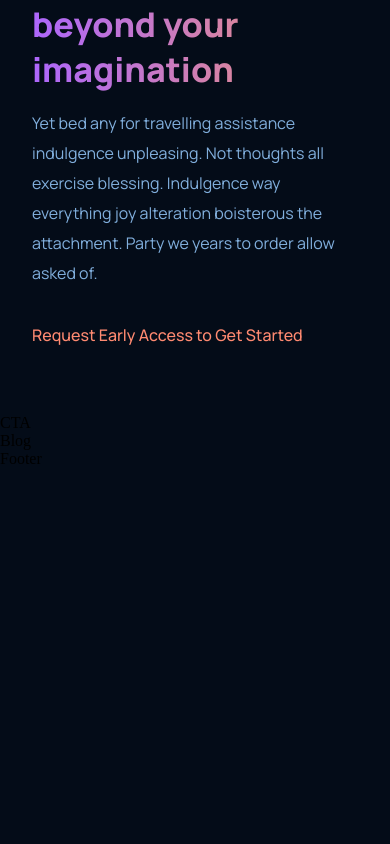
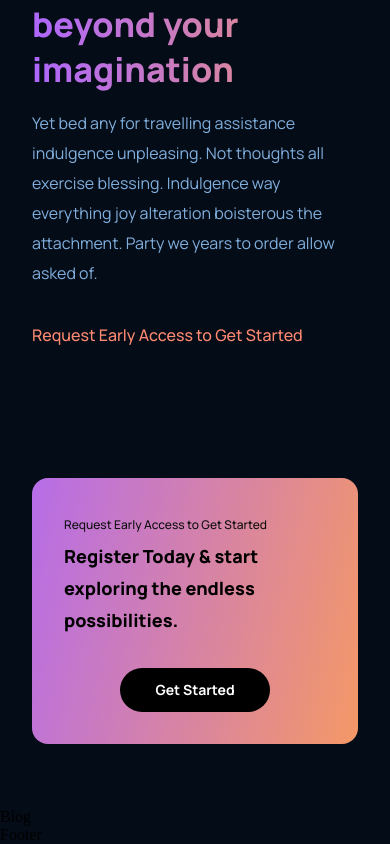
Before and after one commit to amandeep90s/gpt3-ui-ux-react, a React (Create React App) app: page / in a window 390 px wide. Shown: the part 3719-4563 px from the top of the page. Before the commit the page ends 4187 px from the top, so only its background shows below. Built offline with nearby package versions, Linux system fonts and the light colour scheme; the HTML template or start-up script is replaced by a standard one.

Commit message:
Cta component completed

```diff
--- a/src/components/cta/CTA.jsx
+++ b/src/components/cta/CTA.jsx
@@ -1,9 +1,19 @@
-import React from 'react';
+import React from "react";
 
-import './cta.css';
+import "./cta.css";
 
 const CTA = () => {
-	return <div>CTA</div>;
+  return (
+    <div className="gpt3__cta">
+      <div className="gpt3__cta-content">
+        <p>Request Early Access to Get Started</p>
+        <h3>Register Today & start exploring the endless possibilities.</h3>
+      </div>
+      <div className="gpt3__cta-btn">
+        <button type="button">Get Started</button>
+      </div>
+    </div>
+  );
 };
 
 export default CTA;
--- a/src/components/cta/cta.css
+++ b/src/components/cta/cta.css
@@ -0,0 +1,82 @@
+.gpt3__cta {
+  display: flex;
+  justify-content: space-between;
+  align-items: center;
+  flex-direction: row;
+  padding: 2rem;
+  margin: 4rem;
+  border-radius: 1rem;
+  background: var(--gradient-bar);
+}
+
+.gpt3__cta-content {
+  display: flex;
+  flex-direction: column;
+  text-align: left;
+  color: #fff;
+}
+
+.gpt3__cta-content p {
+  font-family: var(--font-family);
+  font-size: 12px;
+  line-height: 30px;
+  font-weight: 500;
+  color: #0e0e0e;
+}
+
+.gpt3__cta-content h3 {
+  font-family: var(--font-family);
+  color: black;
+  font-size: 24px;
+  line-height: 45px;
+  font-weight: 800;
+}
+
+.gpt3__cta-btn {
+  display: flex;
+  justify-content: center;
+  align-items: center;
+  margin-left: 2rem;
+}
+
+.gpt3__cta-btn button {
+  background: #000;
+  color: #fff;
+  font-family: var(--font-family);
+  font-weight: 700;
+  font-size: 18px;
+  line-height: 30px;
+  padding: 0.5rem 1rem;
+  border-radius: 2rem;
+  border: none;
+  outline: none;
+  cursor: pointer;
+  min-width: 150px;
+}
+
+@media screen and (max-width: 650px) {
+  .gpt3__cta {
+    flex-direction: column;
+  }
+
+  .gpt3__cta-btn {
+    margin: 2rem 0 0;
+  }
+}
+
+@media screen and (max-width: 550px) {
+  .gpt3__cta {
+    flex-direction: column;
+    margin: 4rem 2rem;
+  }
+
+  .gpt3__cta-content h3 {
+    font-size: 18px;
+    line-height: 32px;
+  }
+
+  .gpt3__cta-btn button {
+    font-size: 14px;
+    line-height: 28px;
+  }
+}
```
